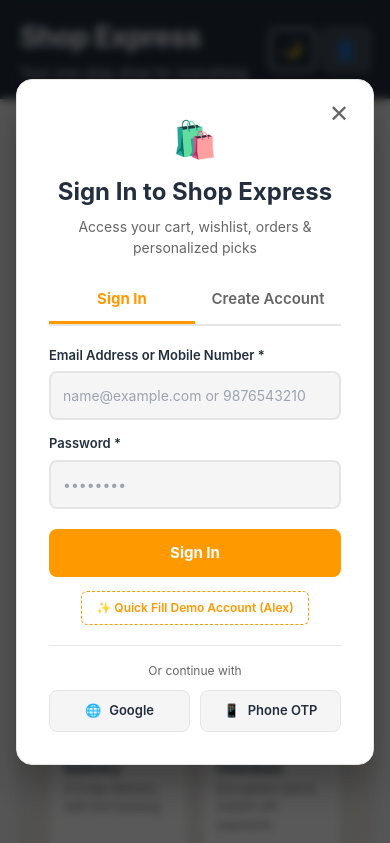
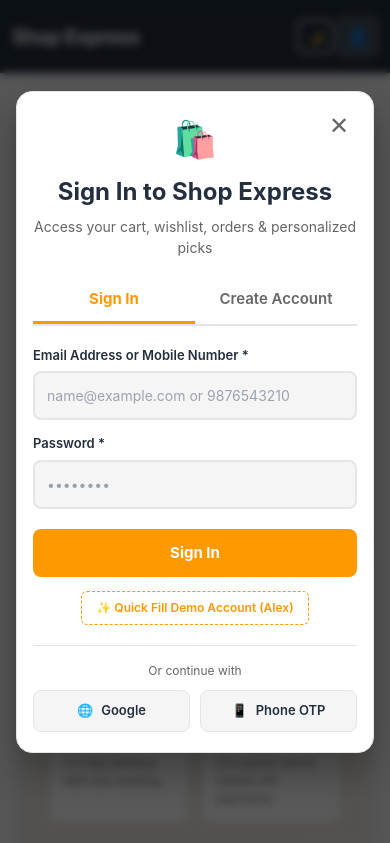
Before and after one commit to jyothsna1506/E-Commerce, a website: page frontend/index.html in a window 390 px wide. Both pictures are taken after a click on the button "Sign In to your Shop Express account". Shown: the top 843 px of the page. Drawn offline with nearby package versions, Linux system fonts and the light colour scheme; no server answers.

Commit message:
Fix mobile header responsiveness

```diff
--- a/frontend/style.css
+++ b/frontend/style.css
@@ -346,14 +346,22 @@
       .welcome-grid {
         grid-template-columns: 1fr !important;
       }
+      #header-top-row {
+        flex-wrap: wrap;
+        gap: 8px;
+      }
       .header-controls {
+        gap: 6px !important;
+        flex-wrap: wrap;
+      }
+      #header-store-controls {
         gap: 6px !important;
       }
       .header-btn-label {
         display: none;
       }
       .header-btn {
-        padding: 8px 12px !important;
+        padding: 8px 10px !important;
       }
       .filter-controls-group {
         gap: 12px !important;
@@ -361,6 +369,36 @@
       #storefront-filter-bar > div:first-child {
         flex-direction: column;
         align-items: flex-start !important;
+      }
+    }
+
+    @media (max-width: 480px) {
+      #main-header > div {
+        padding: 0 12px !important;
+      }
+      #site-name {
+        font-size: 20px !important;
+      }
+      #tagline {
+        display: none !important;
+      }
+      .header-controls {
+        gap: 4px !important;
+      }
+      #header-store-controls {
+        gap: 4px !important;
+      }
+      .header-btn {
+        padding: 6px 8px !important;
+        font-size: 13px !important;
+      }
+      #toast-container {
+        right: 12px !important;
+        left: 12px !important;
+        max-width: calc(100% - 24px) !important;
+      }
+      .modal-box {
+        padding: 20px 16px !important;
       }
     }
 
```
